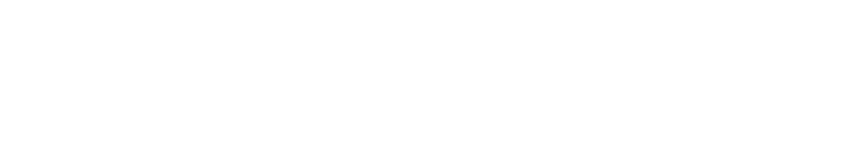
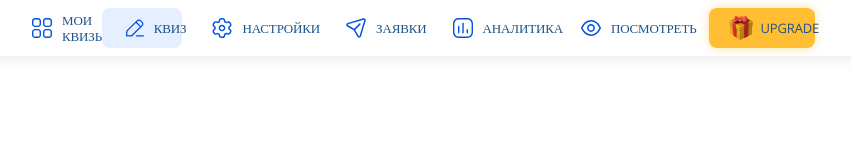
Before and after one commit to Mamont257/smart_sende-tech-part, a website built with Parcel: page src/index.html in a window 1280 px wide. Shown: the whole page, without its empty margins (295-1146 px from the left). Built offline with nearby package versions, Linux system fonts and the light colour scheme.

Commit message:
header done

```diff
--- a/src/index.html
+++ b/src/index.html
@@ -5,6 +5,12 @@
     <meta name="viewport" content="width=device-width, initial-scale=1.0" />
     <title>Page title</title>
     <link rel="stylesheet" href="./sass/index.scss" />
+    <link rel="preconnect" href="https://fonts.googleapis.com" />
+    <link rel="preconnect" href="https://fonts.gstatic.com" crossorigin />
+    <link
+      href="https://fonts.googleapis.com/css2?family=Open+Sans:wght@400;500;600&display=swap"
+      rel="stylesheet"
+    />
     <script type="module" src="./index.js"></script>
   </head>
   <body>
--- a/src/partials/header.html
+++ b/src/partials/header.html
@@ -0,0 +1,93 @@
+<header class="page-header">
+  <div class="page-header__container container">
+    <div class="page-header__logo">
+      <a href="#" class="logo">
+        <img src="./images/logo.svg" width="32" height="32" />
+      </a>
+      <a href="#" class="page-header-link">
+        <img
+          src="./images/Category.svg"
+          class="page-header-icon"
+          width="32px"
+          height="32px"
+        />
+        Мои квизы
+      </a>
+    </div>
+    <nav class="page-nav">
+      <ul class="page-nav-list">
+        <li class="page-nav-item">
+          <a href="#" class="page-header-link current-link">
+            <img
+              src="./images/Edit.svg"
+              class="page-header-icon"
+              width="32px"
+              height="32px"
+            />
+            Квиз
+          </a>
+        </li>
+        <li class="page-nav-item">
+          <a href="#" class="page-header-link">
+            <img
+              src="./images/Setting.svg"
+              class="page-header-icon"
+              width="32px"
+              height="32px"
+            />
+            Настройки
+          </a>
+        </li>
+        <li class="page-nav-item">
+          <a href="#" class="page-header-link">
+            <img
+              src="./images/Send.svg"
+              class="page-header-icon"
+              width="32px"
+              height="32px"
+            />
+            Заявки
+          </a>
+        </li>
+        <li class="page-nav-item">
+          <a href="#" class="page-header-link">
+            <img
+              src="./images/Chart.svg"
+              class="page-header-icon"
+              width="32px"
+              height="32px"
+            />
+            Аналитика
+          </a>
+        </li>
+      </ul>
+    </nav>
+    <ul class="page-user-list">
+      <li class="page-user-item">
+        <a href="#" class="page-header-link">
+          <img
+            src="./images/Show.svg"
+            class="page-header-icon"
+            width="32px"
+            height="32px"
+          />
+          Посмотреть
+        </a>
+      </li>
+      <li class="page-user-item">
+        <a href="#" class="page-header-link current-box">
+          <img
+            src="./images/Box.png"
+            class="page-header-icon"
+            width="32px"
+            height="32px"
+          />
+          Upgrade
+        </a>
+      </li>
+      <li class="page-user-item">
+        <a href="#"> <img src="./images/User.png" alt="" width="40px" /></a>
+      </li>
+    </ul>
+  </div>
+</header>
--- a/src/sass/_common.scss
+++ /dev/null
@@ -1 +0,0 @@
-@import '~node_modules/modern-normalize/modern-normalize.css';
--- a/src/sass/_header.scss
+++ b/src/sass/_header.scss
@@ -0,0 +1,70 @@
+.page-header {
+  height: 56px;
+  padding: 6px 0px;
+  box-shadow: 0px 6px 10px rgba(0, 0, 0, 0.06);
+}
+
+.logo {
+  padding-right: 16px;
+  border-right: 1px solid #e5e5e5;
+}
+
+.page-header__container {
+  display: flex;
+  justify-content: space-between;
+  align-items: center;
+}
+
+.page-header__logo {
+  display: flex;
+  align-items: center;
+}
+
+.page-nav {
+  display: flex;
+  justify-content: center;
+  align-items: center;
+}
+
+.page-nav-list {
+  display: flex;
+  list-style: none;
+  gap: 8px;
+}
+
+.page-user-list {
+  display: flex;
+  list-style: none;
+  gap: 16px;
+}
+
+.page-header-link {
+  font-family: 'Open Sans';
+  font-style: normal;
+  font-weight: 400;
+  font-size: 13px;
+  line-height: 1.25;
+  letter-spacing: -0.15px;
+  text-transform: uppercase;
+  color: #1c538a;
+
+  display: flex;
+  align-items: center;
+  text-decoration: none;
+
+  padding: 8px 20px;
+  border-radius: 8px;
+}
+
+.current-link {
+  background: #e5efff;
+}
+
+.current-box {
+  background: rgba(255, 174, 0, 0.8);
+  box-shadow: 0px 0px 10px rgba(255, 174, 0, 0.4);
+}
+
+.page-header-icon {
+  padding-right: 8px;
+}
--- /dev/null
+++ b/src/sass/base/_common.scss
@@ -0,0 +1,40 @@
+@import '~node_modules/modern-normalize/modern-normalize.css';
+
+h1,
+h2,
+h3,
+p,
+ul {
+  margin-top: 0;
+  margin-right: 0;
+  margin-bottom: 0;
+  margin-left: 0;
+}
+ul {
+  padding-left: 0;
+}
+
+img {
+  display: block;
+  max-width: 100%;
+  height: auto;
+}
+button {
+  cursor: pointer;
+}
+address {
+  font-style: normal;
+}
+.link {
+  text-decoration: none;
+  color: inherit;
+}
+.list {
+  list-style: none;
+}
+.icon {
+  fill: currentColor;
+}
+html {
+  scroll-behavior: smooth;
+}
--- /dev/null
+++ b/src/sass/base/_container.scss
@@ -0,0 +1,29 @@
+.container {
+  padding-left: 20px;
+  padding-right: 20px;
+  margin-left: auto;
+  margin-right: auto;
+}
+@media screen and (max-width: 767px) {
+  .container {
+    max-width: 480px;
+  }
+}
+@media screen and (min-width: 768px) {
+  .container {
+    width: 768px;
+    padding-left: 32px;
+    padding-right: 32px;
+  }
+}
+@media screen and (min-width: 1440px) {
+  .container {
+    width: 1440px;
+    margin: 0 auto;
+    padding-left: 16px;
+    padding-right: 16px;
+  }
+}
+.container {
+  height: 100%;
+}
--- a/src/sass/index.scss
+++ b/src/sass/index.scss
@@ -1,2 +1,3 @@
-@import './common';
+@import './base/common';
+@import './base/container';
 @import './header';
```
Also changed, not shown: src/images/Box.png (added), src/images/Category.svg (added), src/images/Chart.svg (added), src/images/Edit.svg (added), src/images/Send.svg (added), src/images/Setting.svg (added), src/images/Show.svg (added), src/images/User.png (added), src/images/logo.svg (added).
